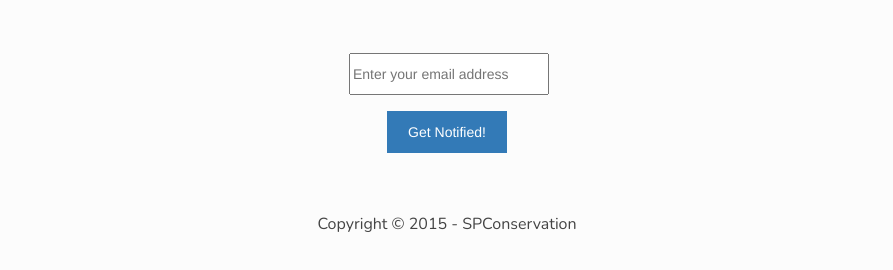
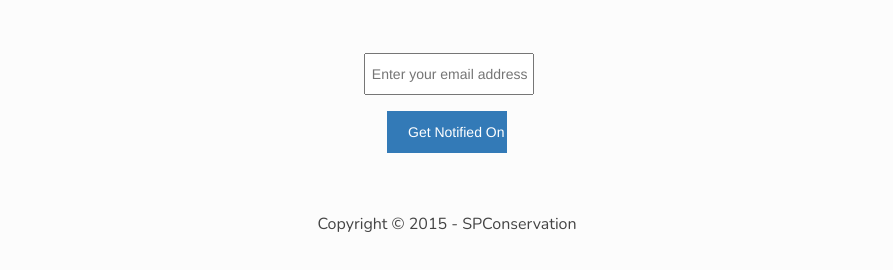
Before and after one commit to spconservation/optimization, a plain HTML site: page index.html in a window 1280 px wide. Shown: the part 310-580 px from the top of the page, without its empty margins (193-1086 px from the left). Drawn offline with nearby package versions, Linux system fonts and the light colour scheme.

Commit message:
tweak to coming soon

```diff
--- a/index.html
+++ b/index.html
@@ -30,11 +30,11 @@
           <form action="//spconservation.us11.list-manage.com/subscribe/post?u=6698b53a1279aca3f4e49479a&amp;id=6a7bc51ddc" method="post" id="mc-embedded-subscribe-form" name="mc-embedded-subscribe-form" class="validate" target="_blank" novalidate>
               <div id="mc_embed_signup_scroll">
             <label for="mce-EMAIL"><h5></h5></label>
-            <input type="email" value="" style="height:42px;width:200px;" name="EMAIL" class="email" id="mce-EMAIL" placeholder="Enter your email address" required>
+            <input type="email" value="" style="height:42px;width:170px;" name="EMAIL" class="email" id="mce-EMAIL" placeholder=" Enter your email address" required>
             <br />
               <!-- real people should not fill this in and expect good things - do not remove this or risk form bot signups-->
               <div style="position: absolute; left: -5000px;"><input type="text" name="b_6698b53a1279aca3f4e49479a_6a7bc51ddc" tabindex="-1" value=""></div> <br />
-              <div class="clear" style="text-align:center;"><input type="submit" value="Get Notified!" name="subscribe" id="mc-embedded-subscribe" class="button btn btn-primary" style="width:120px;"></div>
+              <div class="clear" style="text-align:center;"><input type="submit" value="Get Notified On Launch Day!" name="subscribe" id="mc-embedded-subscribe" class="button btn btn-primary" style="width:120px;"></div>
               </div>
           </form>
           </div>
```
